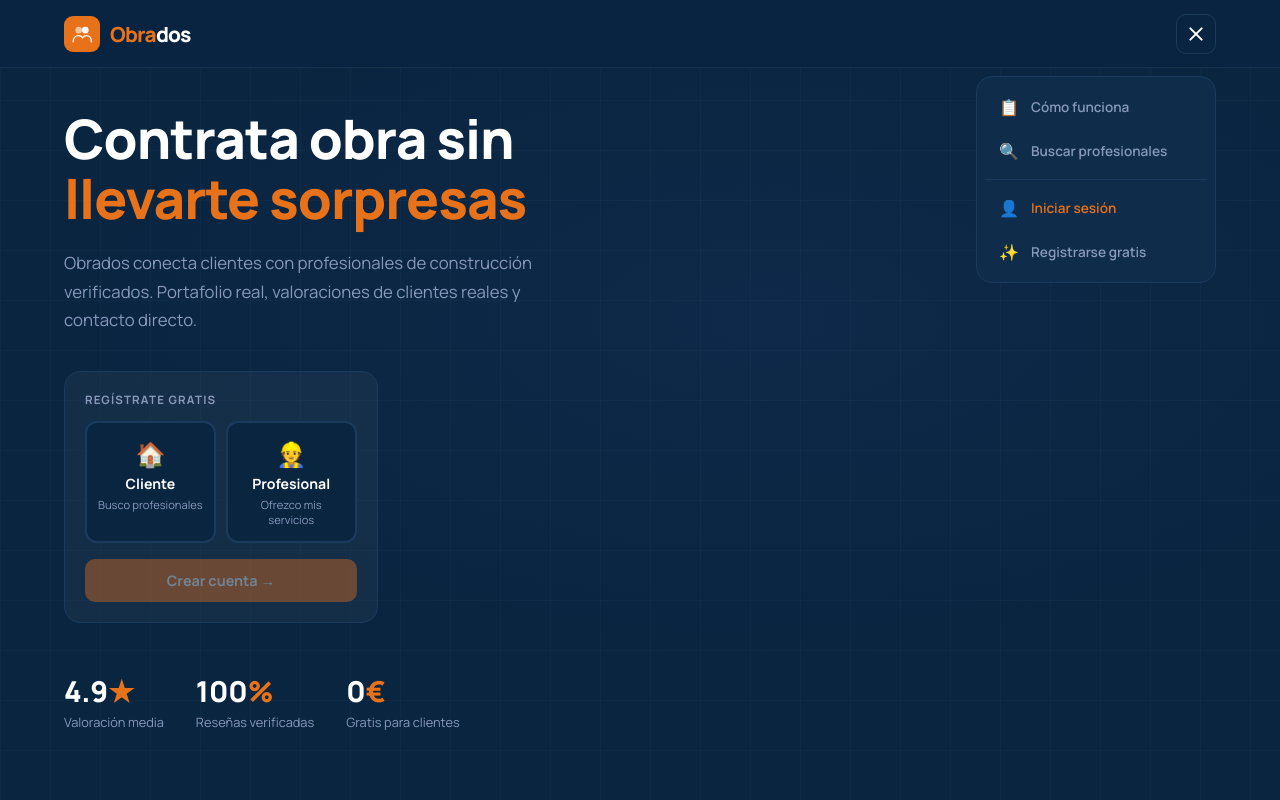
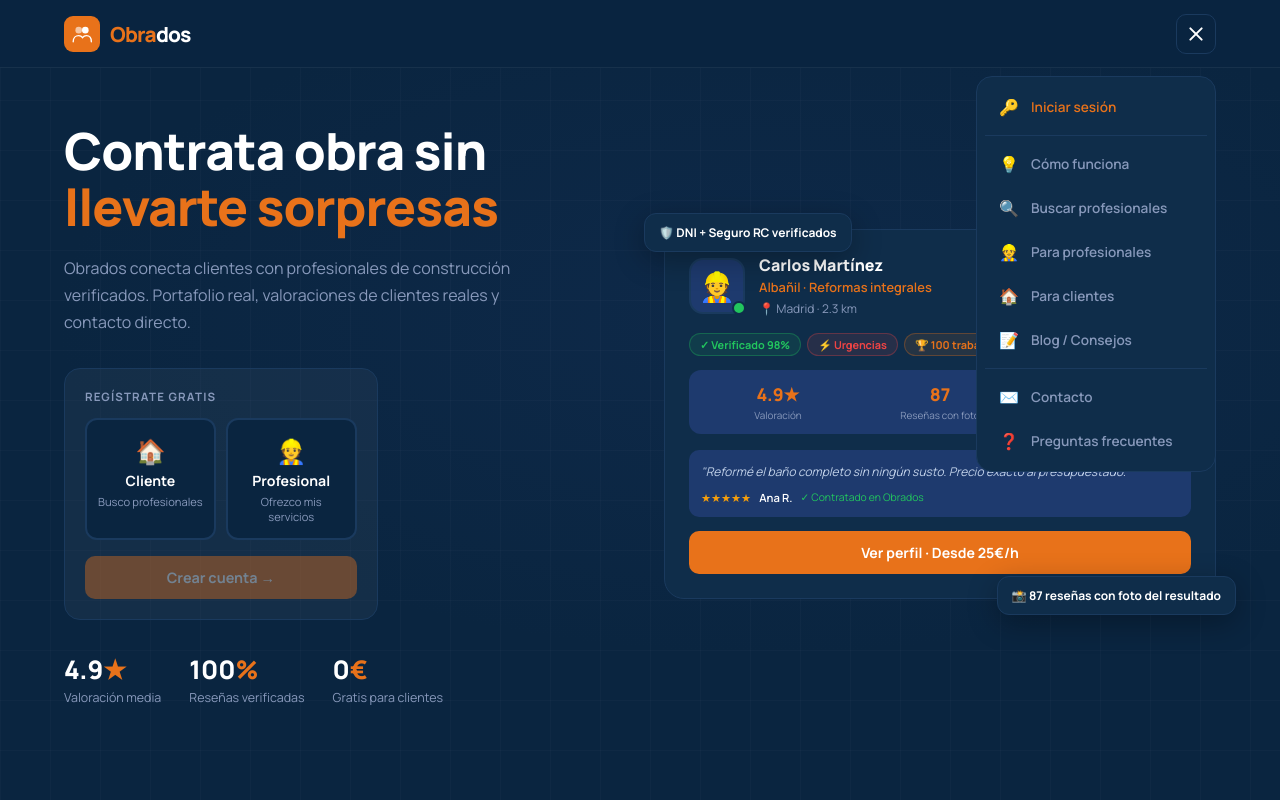
Before and after one commit to reformo2026/Reformo, a plain HTML site: page index.html in a window 1280 px wide. Both pictures are taken after a click on the button 1196 px from the left and 33 px from the top of the page. Shown: the top 800 px of the page. Drawn offline with Linux system fonts and the light colour scheme.

Commit message:
feat: hero dos columnas y menú unificado

```diff
--- a/index.html
+++ b/index.html
@@ -39,15 +39,22 @@ nav{position:fixed;top:0;left:0;right:0;z-index:100;padding:0 5%;height:68px;dis
 .dropdown-item .icon{font-size:1rem;width:20px;text-align:center;}
 .dropdown-divider{height:1px;background:var(--border);margin:6px 0;}
 .dropdown-item.highlight{color:var(--orange);}
+.dropdown-item.highlight:hover{background:rgba(232,114,26,0.1);}
 
 /* HERO */
-.hero{min-height:100vh;display:flex;align-items:center;padding:100px 5% 60px;position:relative;overflow:hidden;}
+.hero{min-height:100vh;display:flex;align-items:center;padding:88px 5% 60px;position:relative;overflow:hidden;}
 .hero-bg{position:absolute;inset:0;background:radial-gradient(ellipse 80% 60% at 60% 40%,#1e3a6e33 0%,transparent 70%);}
 .hero-grid{position:absolute;inset:0;background-image:linear-gradient(rgba(255,255,255,0.02) 1px,transparent 1px),linear-gradient(90deg,rgba(255,255,255,0.02) 1px,transparent 1px);background-size:50px 50px;}
-.hero-content{position:relative;max-width:600px;}
-.hero h1{font-size:clamp(2.2rem,5vw,3.4rem);font-weight:900;line-height:1.1;letter-spacing:-1px;margin-bottom:20px;}
+.hero-inner{position:relative;display:grid;grid-template-columns:1fr 1fr;gap:48px;align-items:center;width:100%;}
+@media(max-width:768px){
+  .hero-inner{grid-template-columns:1fr;}
+  .hero-right{display:none;}
+}
+
+/* HERO LEFT */
+.hero h1{font-size:clamp(2rem,4.5vw,3.2rem);font-weight:900;line-height:1.1;letter-spacing:-1px;margin-bottom:20px;}
 .hero h1 span{color:var(--orange);}
-.hero p{font-size:1.05rem;color:var(--muted);line-height:1.7;margin-bottom:36px;max-width:480px;}
+.hero p{font-size:1rem;color:var(--muted);line-height:1.7;margin-bottom:32px;max-width:460px;}
 
 /* REGISTRO BOX */
 .registro-box{background:rgba(255,255,255,0.04);border:1px solid var(--border);border-radius:16px;padding:20px;display:inline-block;min-width:300px;}
@@ -64,10 +71,41 @@ nav{position:fixed;top:0;left:0;right:0;z-index:100;padding:0 5%;height:68px;dis
 .btn-reg.active{opacity:1;pointer-events:all;}
 
 /* HERO STATS */
-.hero-stats{display:flex;gap:32px;margin-top:48px;flex-wrap:wrap;}
-.hero-stat .val{font-size:1.8rem;font-weight:900;}
+.hero-stats{display:flex;gap:28px;margin-top:32px;flex-wrap:wrap;}
+.hero-stat .val{font-size:1.6rem;font-weight:900;}
 .hero-stat .val span{color:var(--orange);}
-.hero-stat .lab{font-size:0.8rem;color:var(--muted);margin-top:2px;}
+.hero-stat .lab{font-size:0.78rem;color:var(--muted);margin-top:2px;}
+
+/* HERO RIGHT — tarjeta */
+.hero-right{position:relative;}
+.float-badge{position:absolute;background:var(--navy2);border:1px solid var(--border);border-radius:12px;padding:10px 14px;font-size:0.75rem;font-weight:700;display:flex;align-items:center;gap:8px;box-shadow:0 8px 30px rgba(0,0,0,0.3);z-index:2;}
+.float-badge.top{top:-16px;left:-20px;}
+.float-badge.bottom{bottom:-16px;right:-20px;}
+.hero-card{background:var(--navy2);border:1px solid var(--border);border-radius:20px;padding:24px;position:relative;}
+.hero-card::before{content:'EN VIVO';position:absolute;top:16px;right:16px;background:rgba(34,197,94,0.1);border:1px solid rgba(34,197,94,0.3);color:var(--success);padding:3px 10px;border-radius:20px;font-size:0.62rem;font-weight:800;letter-spacing:1px;}
+.card-pro-top{display:flex;gap:14px;align-items:center;margin-bottom:16px;}
+.card-avatar{width:56px;height:56px;border-radius:14px;background:var(--navy3);display:flex;align-items:center;justify-content:center;font-size:1.8rem;border:2px solid var(--border);position:relative;flex-shrink:0;}
+.card-dot{position:absolute;bottom:-3px;right:-3px;width:14px;height:14px;border-radius:50%;background:var(--success);border:2px solid var(--navy2);}
+.card-name{font-weight:800;font-size:1rem;margin-bottom:2px;}
+.card-trade{color:var(--orange);font-size:0.8rem;font-weight:600;margin-bottom:4px;}
+.card-loc{color:var(--muted);font-size:0.75rem;}
+.card-badges{display:flex;gap:6px;flex-wrap:wrap;margin-bottom:14px;}
+.cbadge{padding:3px 10px;border-radius:20px;font-size:0.68rem;font-weight:700;}
+.cbadge.green{background:rgba(34,197,94,0.1);border:1px solid rgba(34,197,94,0.3);color:var(--success);}
+.cbadge.orange{background:rgba(232,114,26,0.1);border:1px solid rgba(232,114,26,0.3);color:var(--orange);}
+.cbadge.red{background:rgba(239,68,68,0.1);border:1px solid rgba(239,68,68,0.3);color:var(--urgent);}
+.card-stats{display:grid;grid-template-columns:repeat(3,1fr);gap:8px;margin-bottom:16px;padding:12px;background:var(--navy3);border-radius:12px;}
+.cs{text-align:center;}
+.cs-val{font-size:1.1rem;font-weight:900;color:var(--orange);}
+.cs-lab{font-size:0.62rem;color:var(--muted);margin-top:2px;}
+.card-review{background:var(--navy3);border-radius:10px;padding:12px;margin-bottom:14px;}
+.card-review-text{font-size:0.75rem;color:#c0d0e8;line-height:1.6;font-style:italic;margin-bottom:8px;}
+.card-review-author{display:flex;align-items:center;gap:8px;font-size:0.7rem;}
+.card-review-stars{color:#f59e0b;font-size:0.7rem;}
+.card-review-name{font-weight:600;}
+.card-review-verified{color:var(--success);font-size:0.65rem;}
+.card-btn{width:100%;background:var(--orange);color:#fff;border:none;padding:12px;border-radius:10px;font-family:'Manrope',sans-serif;font-weight:700;font-size:0.88rem;cursor:pointer;}
+.card-btn:hover{background:var(--orange2);}
 
 /* TRUST BAR */
 .trust-bar{background:var(--navy2);border-top:1px solid var(--border);border-bottom:1px solid var(--border);padding:18px 5%;display:flex;align-items:center;justify-content:center;gap:40px;flex-wrap:wrap;}
@@ -162,7 +200,7 @@ footer{background:var(--navy2);border-top:1px solid var(--border);padding:40px 5
 
 <!-- NAV -->
 <nav>
-  <div class="logo" onclick="window.scrollTo({top:0,behavior:'smooth'})">
+  <a class="logo" href="index.html">
     <div class="logo-icon">
       <svg width="22" height="22" viewBox="0 0 40 40" fill="none">
         <circle cx="14" cy="13" r="6" fill="white" opacity="0.6"/>
@@ -171,7 +209,7 @@ footer{background:var(--navy2);border-top:1px solid var(--border);padding:40px 5
       </svg>
     </div>
     <span class="logo-name">Obra<span>dos</span></span>
-  </div>
+  </a>
   <button class="menu-btn" id="menuBtn" onclick="toggleMenu()">
     <span></span><span></span><span></span>
   </button>
@@ -179,26 +217,26 @@ footer{background:var(--navy2);border-top:1px solid var(--border);padding:40px 5
 
 <!-- DROPDOWN -->
 <div class="dropdown" id="dropdown">
-  <div class="dropdown-item" onclick="cerrarMenu();document.querySelector('.steps').scrollIntoView({behavior:'smooth'})">
-    <span class="icon">📋</span> Cómo funciona
-  </div>
-  <div class="dropdown-item" onclick="cerrarMenu();window.location.href='buscar.html'">
-    <span class="icon">🔍</span> Buscar profesionales
-  </div>
+  <div class="dropdown-item highlight" onclick="cerrarMenu();abrirLogin()"><span class="icon">🔑</span> Iniciar sesión</div>
   <div class="dropdown-divider"></div>
-  <div class="dropdown-item highlight" onclick="cerrarMenu();abrirLogin()">
-    <span class="icon">👤</span> Iniciar sesión
-  </div>
-  <div class="dropdown-item" onclick="cerrarMenu();window.location.href='registro.html'">
-    <span class="icon">✨</span> Registrarse gratis
-  </div>
+  <div class="dropdown-item" onclick="cerrarMenu();document.querySelector('.steps').scrollIntoView({behavior:'smooth'})"><span class="icon">💡</span> Cómo funciona</div>
+  <div class="dropdown-item" onclick="cerrarMenu();window.location.href='buscar.html'"><span class="icon">🔍</span> Buscar profesionales</div>
+  <div class="dropdown-item" onclick="cerrarMenu();window.location.href='registro.html?tipo=profesional'"><span class="icon">👷</span> Para profesionales</div>
+  <div class="dropdown-item" onclick="cerrarMenu();window.location.href='buscar.html'"><span class="icon">🏠</span> Para clientes</div>
+  <div class="dropdown-item"><span class="icon">📝</span> Blog / Consejos</div>
+  <div class="dropdown-divider"></div>
+  <div class="dropdown-item"><span class="icon">✉️</span> Contacto</div>
+  <div class="dropdown-item"><span class="icon">❓</span> Preguntas frecuentes</div>
 </div>
 
 <!-- HERO -->
 <section class="hero">
   <div class="hero-bg"></div>
   <div class="hero-grid"></div>
-  <div class="hero-content">
+  <div class="hero-inner">
+
+    <!-- IZQUIERDA -->
+    <div class="hero-left">
       <h1>Contrata obra sin<br><span>llevarte sorpresas</span></h1>
       <p>Obrados conecta clientes con profesionales de construcción verificados. Portafolio real, valoraciones de clientes reales y contacto directo.</p>
       <div class="registro-box">
@@ -222,6 +260,43 @@ footer{background:var(--navy2);border-top:1px solid var(--border);padding:40px 5
         <div class="hero-stat"><div class="val">100<span>%</span></div><div class="lab">Reseñas verificadas</div></div>
         <div class="hero-stat"><div class="val">0<span>€</span></div><div class="lab">Gratis para clientes</div></div>
       </div>
+    </div>
+
+    <!-- DERECHA -->
+    <div class="hero-right">
+      <div class="float-badge top">🛡️ DNI + Seguro RC verificados</div>
+      <div class="hero-card">
+        <div class="card-pro-top">
+          <div class="card-avatar">👷<div class="card-dot"></div></div>
+          <div>
+            <div class="card-name">Carlos Martínez</div>
+            <div class="card-trade">Albañil · Reformas integrales</div>
+            <div class="card-loc">📍 Madrid · 2.3 km</div>
+          </div>
+        </div>
+        <div class="card-badges">
+          <span class="cbadge green">✓ Verificado 98%</span>
+          <span class="cbadge red">⚡ Urgencias</span>
+          <span class="cbadge orange">🏆 100 trabajos</span>
+        </div>
+        <div class="card-stats">
+          <div class="cs"><div class="cs-val">4.9★</div><div class="cs-lab">Valoración</div></div>
+          <div class="cs"><div class="cs-val">87</div><div class="cs-lab">Reseñas con foto</div></div>
+          <div class="cs"><div class="cs-val">&lt;1h</div><div class="cs-lab">Respuesta</div></div>
+        </div>
+        <div class="card-review">
+          <div class="card-review-text">"Reformé el baño completo sin ningún susto. Precio exacto al presupuestado."</div>
+          <div class="card-review-author">
+            <span class="card-review-stars">★★★★★</span>
+            <span class="card-review-name">Ana R.</span>
+            <span class="card-review-verified">✓ Contratado en Obrados</span>
+          </div>
+        </div>
+        <button class="card-btn" onclick="window.location.href='profesional.html'">Ver perfil · Desde 25€/h</button>
+      </div>
+      <div class="float-badge bottom">📸 87 reseñas con foto del resultado</div>
+    </div>
+
   </div>
 </section>
 
@@ -433,8 +508,14 @@ function abrirLogin() {
 document.addEventListener('click', function(e) {
   const btn = document.getElementById('menuBtn');
   const dd = document.getElementById('dropdown');
-  if (!btn.contains(e.target) && !dd.contains(e.target)) {
+  if (!btn.contains(e.target) && !dd.contains(e.target)) cerrarMenu();
+});
+
+// Cerrar con Escape
+document.addEventListener('keydown', function(e) {
+  if(e.key === 'Escape') {
     cerrarMenu();
+    document.getElementById('loginModal').classList.remove('open');
   }
 });
 </script>
```
Lines whose indentation alone changed are shown as unchanged.
